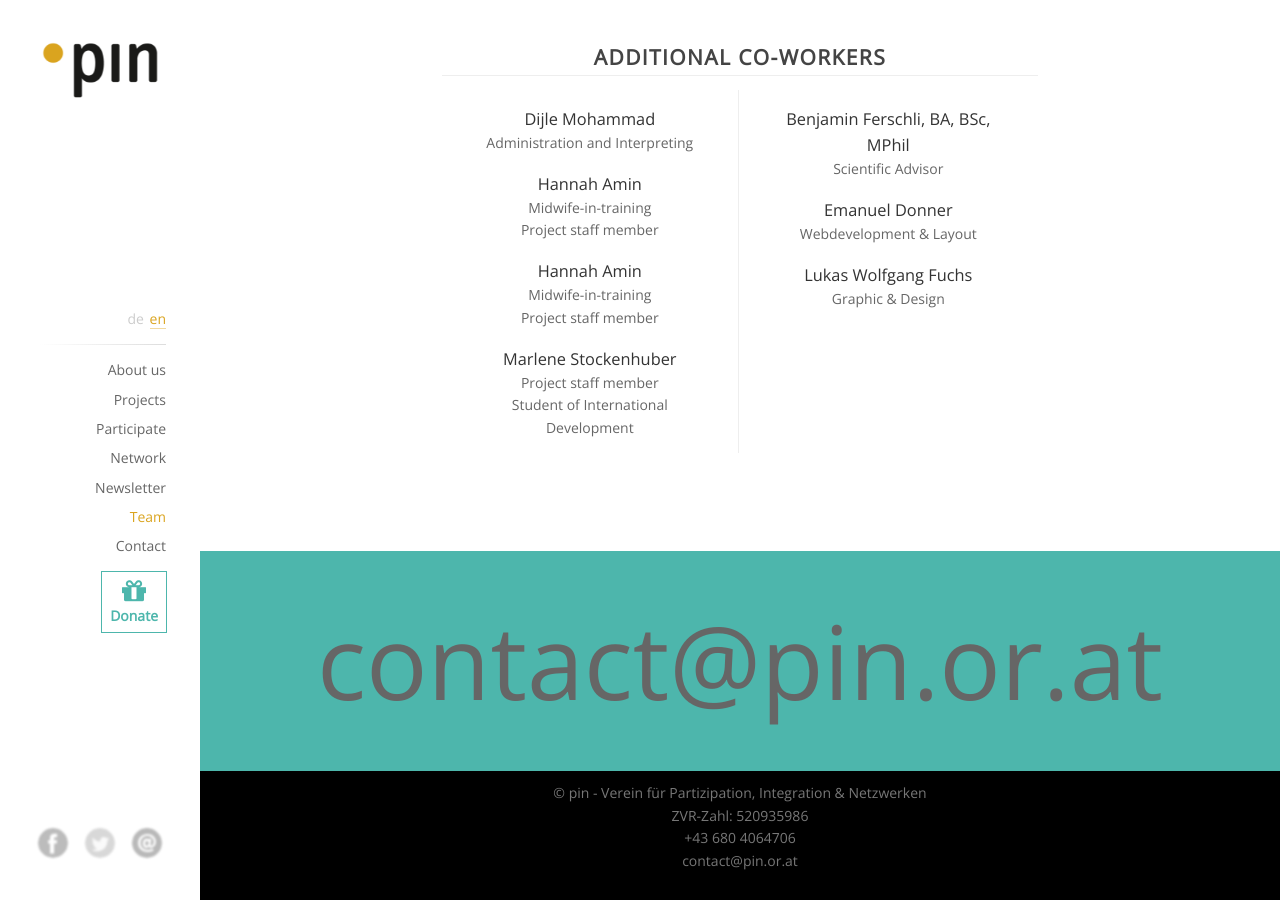
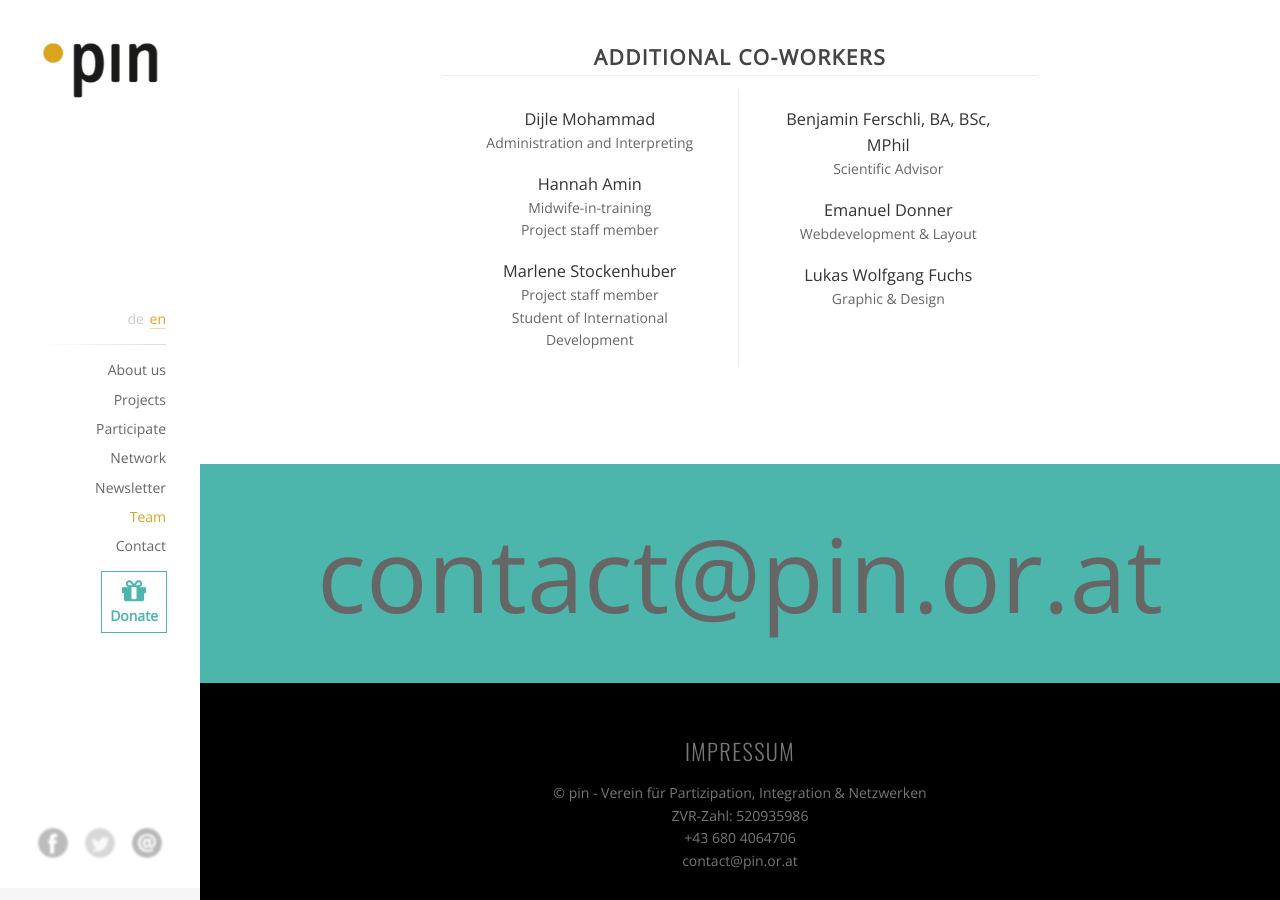
Before and after one commit to pinverein/anna-laura, a Jekyll site: the page built from en/index.html, in a window 1280 px wide and 900 px high, scrolled down 5621 px. Built offline with Jekyll 4.4.1, drawn with Linux system fonts in a browser that asks for light colours; comment, search, counter and statistics services are not loaded.

Commit message:
Update content_team.html

```diff
--- a/pages/en/content_team.html
+++ b/pages/en/content_team.html
@@ -41,8 +41,6 @@
           <p>Administration and Interpreting</p>
           <h3>Hannah Amin</h3>
           <p>Midwife-in-training<br>Project staff member</p>
-          <h3>Hannah Amin</h3>
-          <p>Midwife-in-training<br>Project staff member</p>
           <h3>Marlene Stockenhuber</h3>
           <p>Project staff member<br>Student of International Development</p>
 
```
